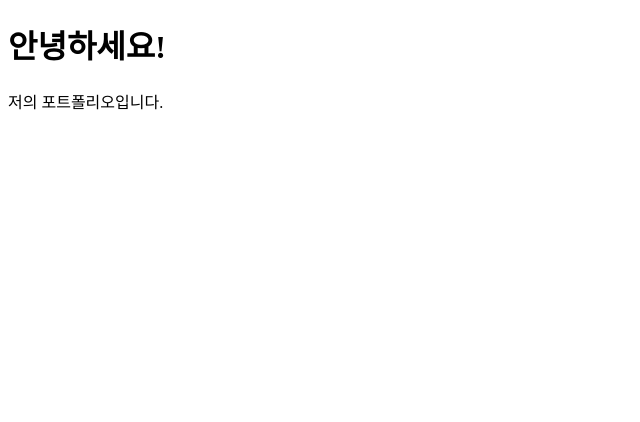
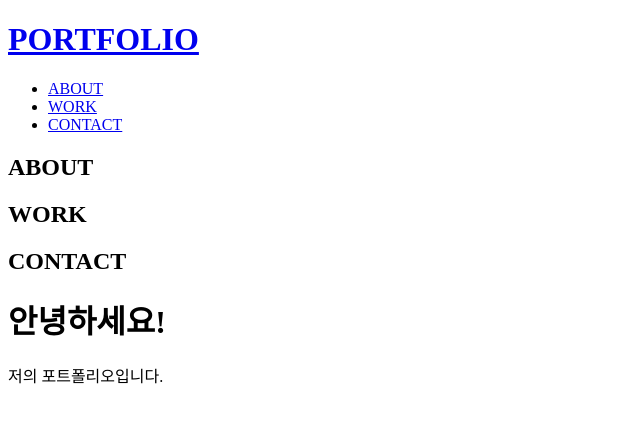
Before and after one commit to HE0-S/portfolio, a plain HTML site: page index.html in a window 1280 px wide. Shown: the whole page, without its empty margins (0-640 px from the left). Drawn offline with Linux system fonts and the light colour scheme.

Commit message:
Add header and navigation to index.html
Added header and navigation sections to the portfolio page.

```diff
--- a/index.html
+++ b/index.html
@@ -5,6 +5,35 @@
     <title>My Portfolio</title>
 </head>
 <body>
+    <header class="header">
+    <div class="header-inner">
+        <h1 class="logo">
+            <a href="#">PORTFOLIO</a>
+        </h1>
+
+        <nav class="nav">
+            <ul>
+                <li><a href="#about">ABOUT</a></li>
+                <li><a href="#work">WORK</a></li>
+                <li><a href="#contact">CONTACT</a></li>
+            </ul>
+        </nav>
+    </div>
+</header>
+
+<main>
+    <section id="about">
+        <h2>ABOUT</h2>
+    </section>
+
+    <section id="work">
+        <h2>WORK</h2>
+    </section>
+
+    <section id="contact">
+        <h2>CONTACT</h2>
+    </section>
+</main>
 
     <h1>안녕하세요!</h1>
     <p>저의 포트폴리오입니다.</p>
```
